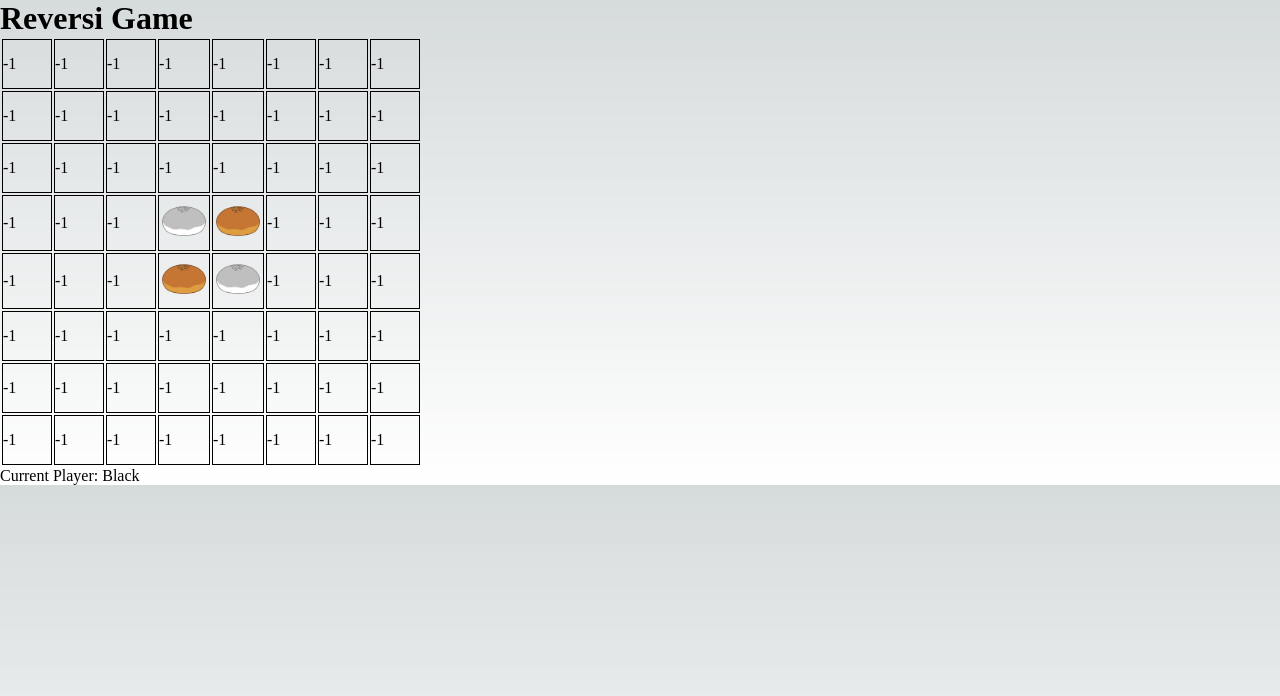
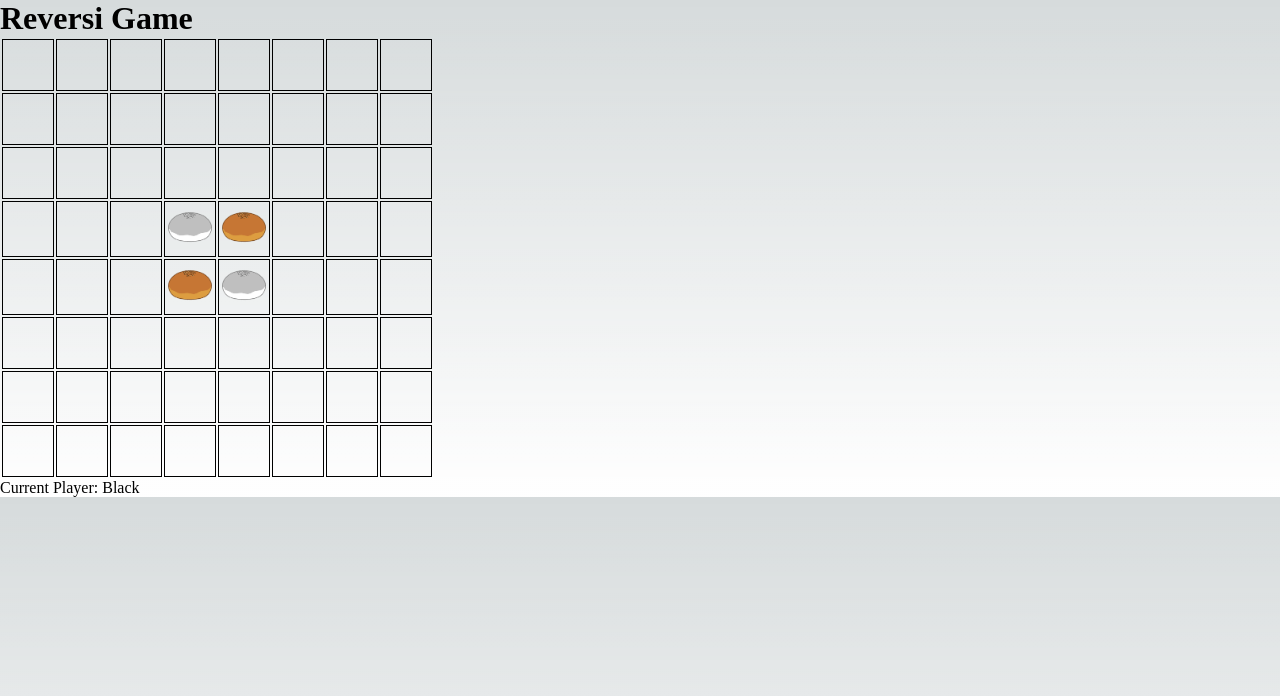
Before and after one commit to kajiyai/AnpanReversi, a Next.js app: page / in a window 1280 px wide. Shown: the top 696 px of the page. Built offline with nearby package versions, Linux system fonts and the light colour scheme.

Commit message:
空のマスの大きさを固定化

```diff
--- a/pages/index.tsx
+++ b/pages/index.tsx
@@ -107,7 +107,7 @@ const Reversi: React.FC = () => {
               {rowArray.map((cell, j) => (
                 <td key={j} onClick={() => handleClick(i, j)} style={{ width: '50px', height: '50px', border: 'solid 1px black' }}>
                   {cell === -1 ? (
-                    <p>{twoDimensionalArray[i][j]}</p>
+                    <p style={{ width: '50px', height: '50px' }}></p>
                   ) : cell === 0 ? (
                     <img src={ANPAN_IMAGE_PATH} alt='black' style={{ width: '50px', height: '50px' }} />
                   ) : (
```
